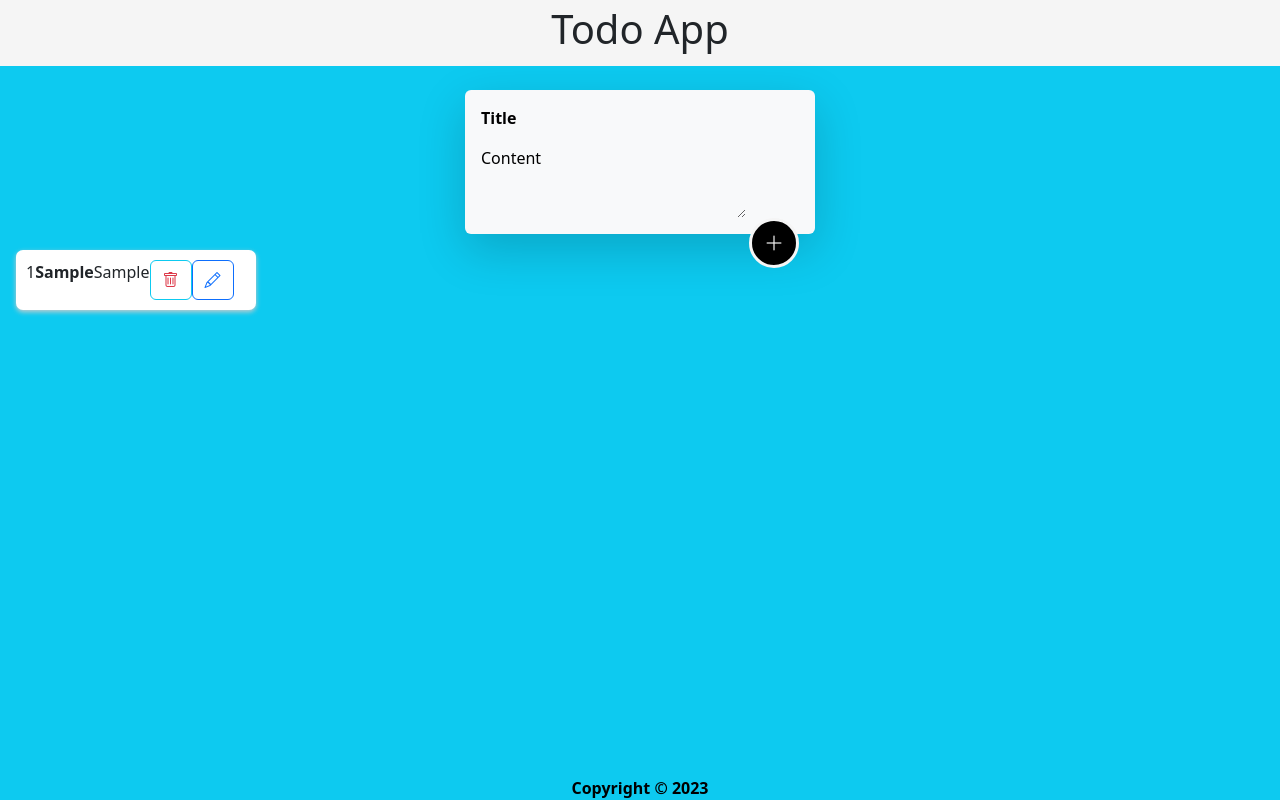
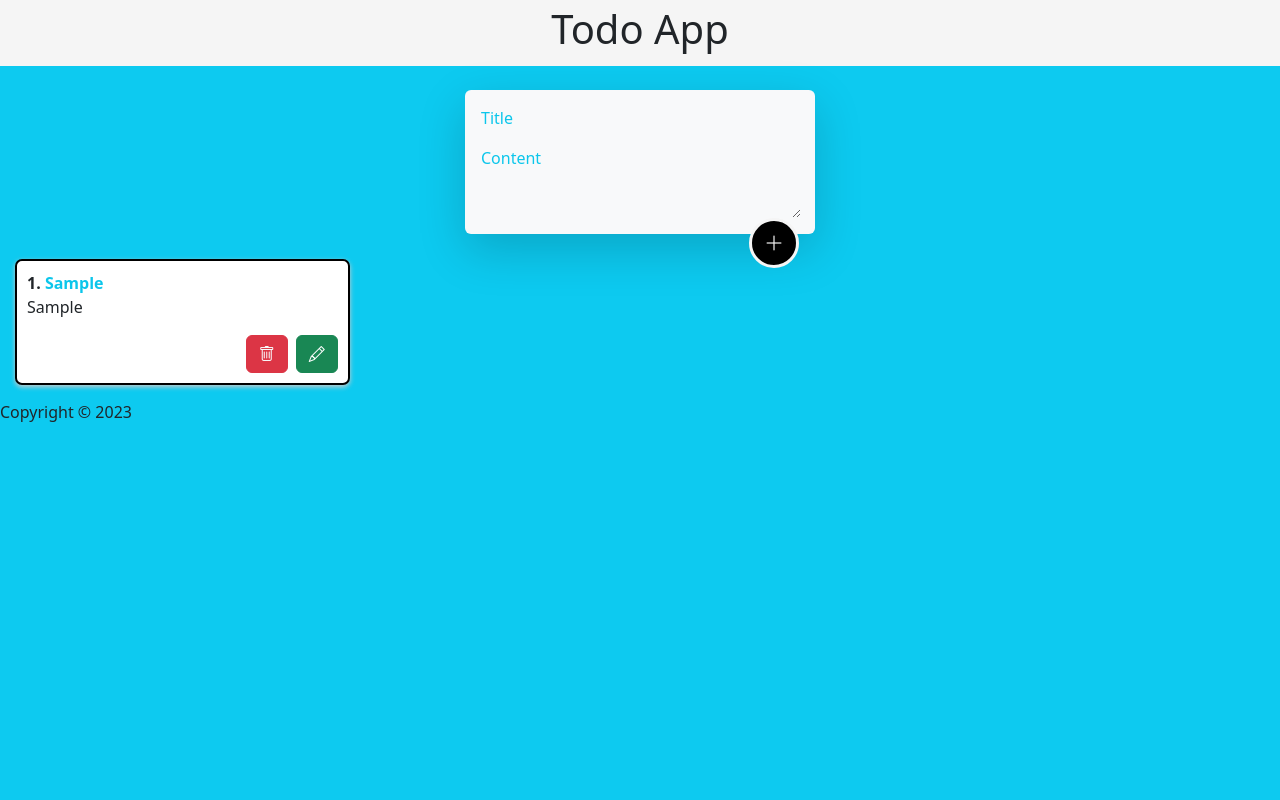
Before and after one commit to emmaephrim/Todo-App-2, a React (Create React App) app: page / in a window 1280 px wide. Both pictures are taken after typing "Sample", "Sample" into the empty fields and a click on the button 774 px from the left and 243 px from the top of the page. Built offline with nearby package versions, Linux system fonts and the light colour scheme.

Commit message:
feat(ui): note form complete

```diff
--- a/public/css/index.css
+++ b/public/css/index.css
@@ -26,34 +26,34 @@
 @media screen and (max-width: 576px) {
     .note-body {
         width: 225px;
-        /* background-color: lightgreen;    */
     }
     .note-body input {
         width: 200px;
     }
     textarea {
         width: 200px;
-        /* background-color: orange; */
+        border: none;
+        background-color: transparent;
     }
 }
 
 .note-body input::placeholder{
-    color: black;
-    font-weight: bold;
+    color: #0cc6eb;
+    font-weight: 400px;
 }
 
 .note-body textarea::placeholder{
-    color: black;
-    font-weight: 200px;
+    color: #0cc6eb;
+    font-weight: 400px;
 }
 
-textarea {
-    outline: none;
-     background-color: transparent;
-     border: none;
-     /* width: 320px; */
-     white-space: pre-wrap;
-   word-wrap: break-word;
+@media  screen and (min-width: 576px) {
+    textarea {
+        outline: none;
+         background-color: transparent;
+         border: none;
+         width: 320px;
+    }
 }
 
 .note-button{
@@ -75,38 +75,51 @@ textarea {
     font-size: 20px;
 }
 
-.todo-body {
-    /* width: 25%;
-    display: inline-block;
-    margin: 3px;
-
-    background-color: whitesmoke;
-    border-radius: 9px;
-    margin-top: 20px;
-    padding: 5px; */
-
+.todo-item {
     background: #fff;
     border-radius: 7px;
     box-shadow: 0 2px 5px #ccc;
     padding: 10px;
-    width: 240px;
-    margin: 16px;
-    display: flex;
-    /* float: left; */
+    /* width: 240px; */
+    border: 2px black solid;
+
+    /* height: 180px; */
+    /* margin: 16px; */
 }
-/* .todo-body button{
+/* .todo-item button{
     width: 15px;
 } */
 
-footer {
-    display: relative;
+.list-control {
+    /* display: flex;
+    flex-wrap: wrap;
+    margin: auto;
+    justify-content: center; */
+    /* background-color: red; */
+    display: grid;
+    grid-template-columns: auto auto auto auto auto;
+    gap: 10px;
+    /* background-color: #2196F3; */
+    padding: 15px;
+    margin-top: 10px;
 }
 
-footer div{
+.item-edit-control {
+    display: flex;
+    justify-content: end;
+    /* align-items: end; */
+
+}
+
+footer {
+    /* display: relative; */
+}
+
+/* footer div{
     position: absolute;
         width: 100%;
         color: black;
         font-weight: bold;
         text-align: center;
         bottom:0;
-}
+} */
--- a/src/components/App.jsx
+++ b/src/components/App.jsx
@@ -22,6 +22,7 @@ function App() {
         oldNotes={oldNotes}
         setOldNotes={setOldNotes}
       />
+      <div className="list-control">
         {oldNotes.map((item, index) => {
           return (
             <Todo
@@ -35,6 +36,7 @@ function App() {
             />
           );
         })}
+      </div>
 
       <Footer />
     </div>
--- a/src/components/Note.jsx
+++ b/src/components/Note.jsx
@@ -27,6 +27,7 @@ function Note({ note, setNote, oldNotes, setOldNotes }) {
     <div className="note-body   bg-light p-3 mt-4 rounded shadow-lg">
       <form onSubmit={handleSubmit}>
         <input
+          autoFocus
           type="text"
           id="title"
           placeholder="Title"
@@ -36,12 +37,12 @@ function Note({ note, setNote, oldNotes, setOldNotes }) {
           className="mb-3"
         />
         <textarea
-          autoFocus
+          // autoFocus
           type="text"
           id="content"
           placeholder="Content"
           name="content"
-          cols="27"
+          // cols="31"/
           rows="3.5"
           value={note.content}
           onChange={handleChange}
--- a/src/components/Todo.jsx
+++ b/src/components/Todo.jsx
@@ -21,16 +21,20 @@ function Todo({ title, content, id, setOldNotes, oldNotes, editNote }) {
 
   return (
     <div>
-      <div id={id} className="todo-body">
-        <span> {id + 1} </span>
-        <b> {title} </b>
-        <p> {content} </p>
-        <button onClick={handleDeleteClick} className=" btn btn-outline-info">
-          <i className="bi bi-trash text-danger"></i>
-        </button>
-        <button onClick={handleEditClick} className="btn btn-outline-primary">
-          <i class="bi bi-pencil"></i>
-        </button>
+      <div id={id} className="todo-item">
+        <div>
+          <span style={{ fontWeight: "bold" }}> {id + 1}. </span>
+          <b style={{ color: "#0cc6eb" }}> {title} </b>
+          <p> {content} </p>
+        </div>
+        <div className="item-edit-control">
+          <button onClick={handleDeleteClick} className=" btn btn-danger  me-2">
+            <i className="bi bi-trash text-light"></i>
+          </button>
+          <button onClick={handleEditClick} className="btn btn-success">
+            <i class="bi bi-pencil"></i>
+          </button>
+        </div>
       </div>
     </div>
   );
```
Lines whose indentation alone changed are shown as unchanged.
